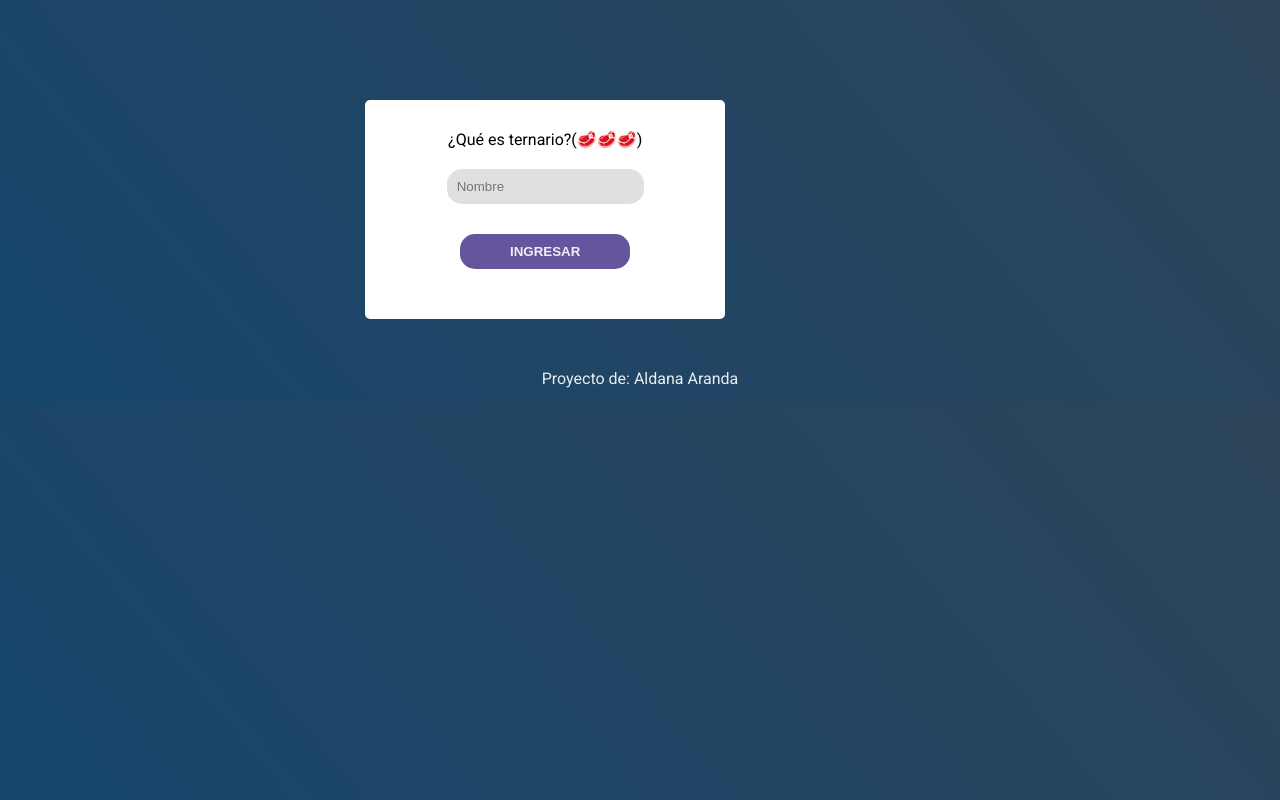
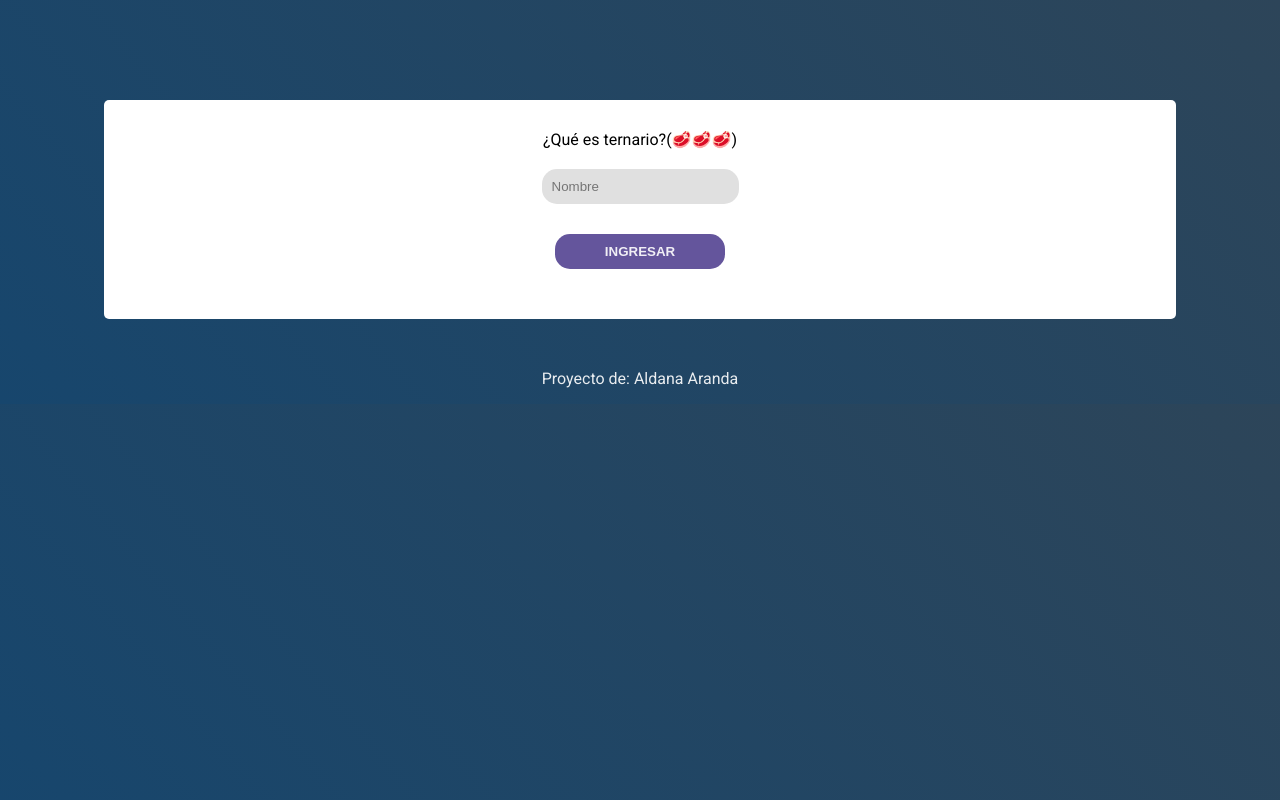
Before and after one commit to AldanaAranda/Cumple, a plain HTML site: page index.html in a window 1280 px wide. Drawn offline with Linux system fonts and the light colour scheme.

Commit message:
adaptando main

```diff
--- a/style/style.css
+++ b/style/style.css
@@ -11,8 +11,6 @@ body{
 
 #main{
     margin-top: 100px;
-    width: 80%;
-    margin-left: 2.5%;
 }
 
 #usuario{
@@ -23,7 +21,7 @@ form{
     margin: 0 auto;
     text-align: center;
     background-color: rgba(255, 255, 255,1);
-    width: 300px;
+    width: 80%;
     padding: 30px;
     border-radius: 5px;
 }
```
